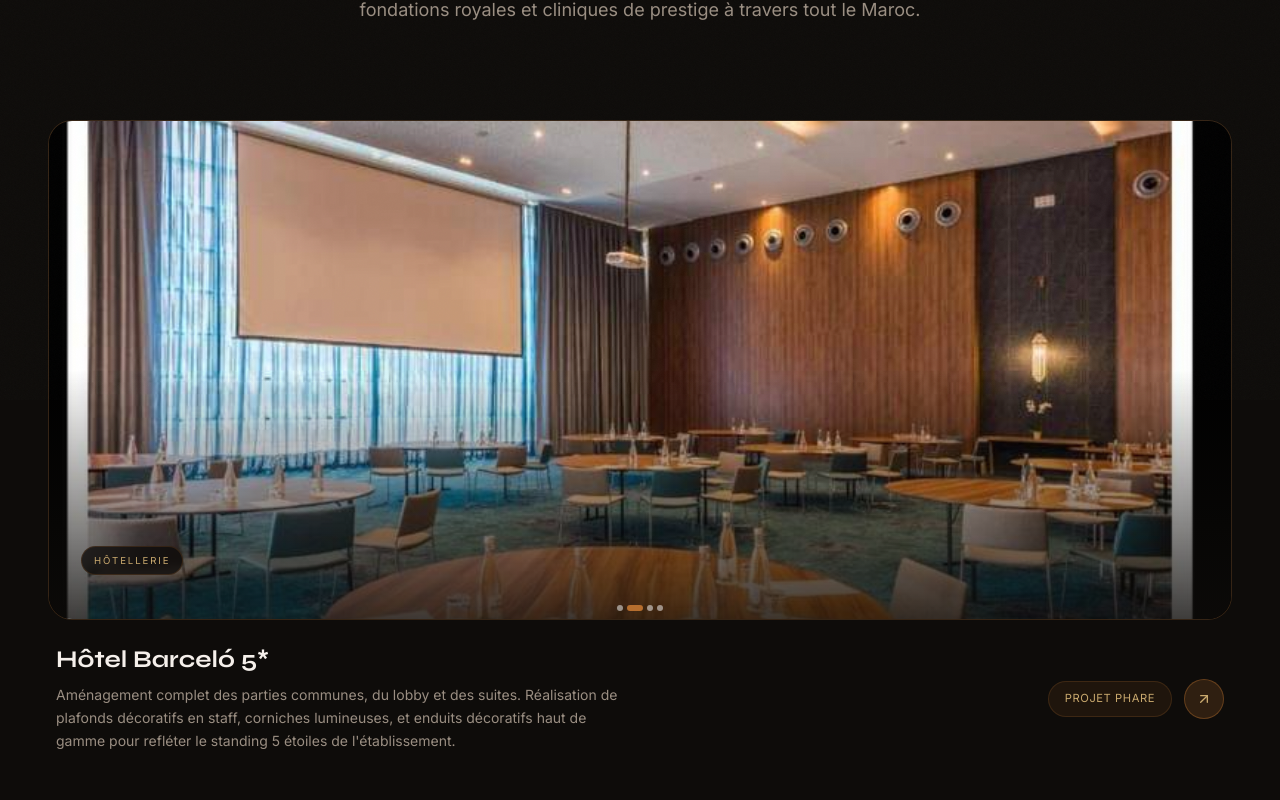
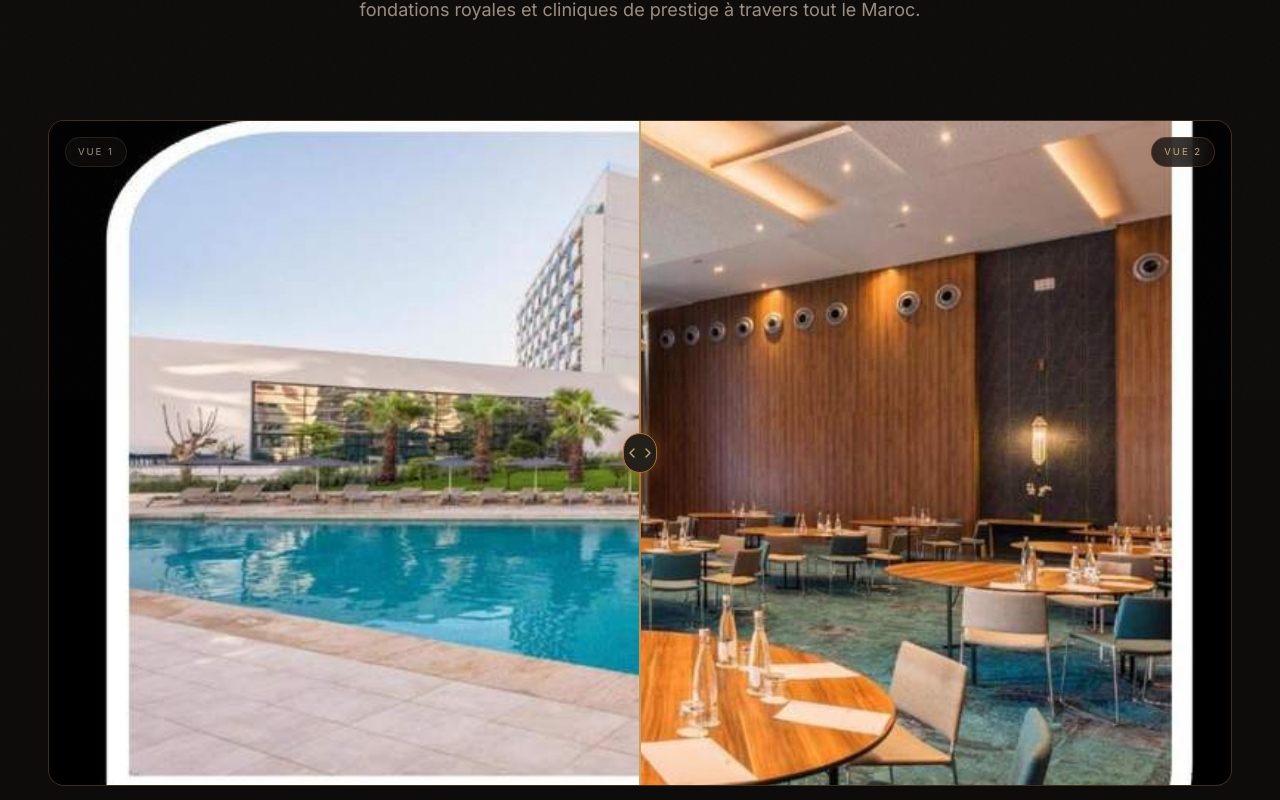
Before and after one commit to ibrahimoxx/ART-PLASTER, a Next.js app: page /portfolio in a window 1280 px wide. Shown: the part 400-1200 px from the top of the page. Built offline with nearby package versions, Linux system fonts and the light colour scheme.

Commit message:
feat: Introduce portfolio page featuring project filtering and a new BeforeAfterSlider component.

```diff
--- a/app/portfolio/page.tsx
+++ b/app/portfolio/page.tsx
@@ -44,8 +44,8 @@ export default function PortfolioPage() {
         </div>
       </div>
 
-      {/* Featured Project Block — vraie image ART PLASTER */}
-      {featuredProject && (
+      {/* Featured Project Block — BeforeAfter avec vraies images ART PLASTER */}
+      {featuredProject && featuredProject.gallery && featuredProject.gallery.length >= 2 && (
         <section className="pb-16 lg:pb-24 bg-background">
           <div className="container-custom">
             <motion.div
@@ -53,23 +53,14 @@ export default function PortfolioPage() {
               whileInView={{ opacity: 1, scale: 1 }}
               viewport={{ once: true }}
               transition={{ duration: 0.8 }}
-              className="relative w-full h-[500px] rounded-3xl overflow-hidden glass border border-primary/20 mb-6"
+              className="mb-6"
             >
-              <ImageSlider
-                images={featuredProject.gallery && featuredProject.gallery.length > 0
-                  ? featuredProject.gallery
-                  : [featuredProject.image]}
-                alt={featuredProject.title}
-                className="w-full h-full"
-                autoPlay={true}
-                interval={4500}
+              <BeforeAfterSlider
+                beforeImage={featuredProject.gallery[0]}
+                afterImage={featuredProject.gallery[1]}
+                beforeLabel="Vue 1"
+                afterLabel="Vue 2"
               />
-              <div className="absolute inset-0 bg-gradient-to-t from-background/80 via-transparent to-transparent pointer-events-none" />
-              <div className="absolute bottom-8 left-8 right-8 z-10">
-                <span className="text-[0.6rem] tracking-[0.2em] text-primary-light uppercase bg-background/80 backdrop-blur-sm px-3 py-1.5 rounded-full border border-primary/20 mb-3 inline-block">
-                  {featuredProject.category}
-                </span>
-              </div>
             </motion.div>
 
             <div className="flex flex-col md:flex-row justify-between items-start md:items-center px-2">
--- a/components/ui/BeforeAfterSlider.tsx
+++ b/components/ui/BeforeAfterSlider.tsx
@@ -78,12 +78,10 @@ export default function BeforeAfterSlider({
         <img
           src={beforeImage}
           alt={beforeLabel}
-          className="absolute inset-0 w-full h-full object-cover max-w-none pointer-events-none filter grayscale sepia-[0.3]"
+          className="absolute inset-0 w-full h-full object-cover max-w-none pointer-events-none"
           style={{ width: containerRef.current?.offsetWidth || "100vw" }}
           draggable={false}
         />
-        {/* Darker overlay on the "before" image to emphasize contrast */}
-        <div className="absolute inset-0 bg-background/20 mix-blend-multiply" />
       </div>
 
       {/* Slider handle & line */}
```
